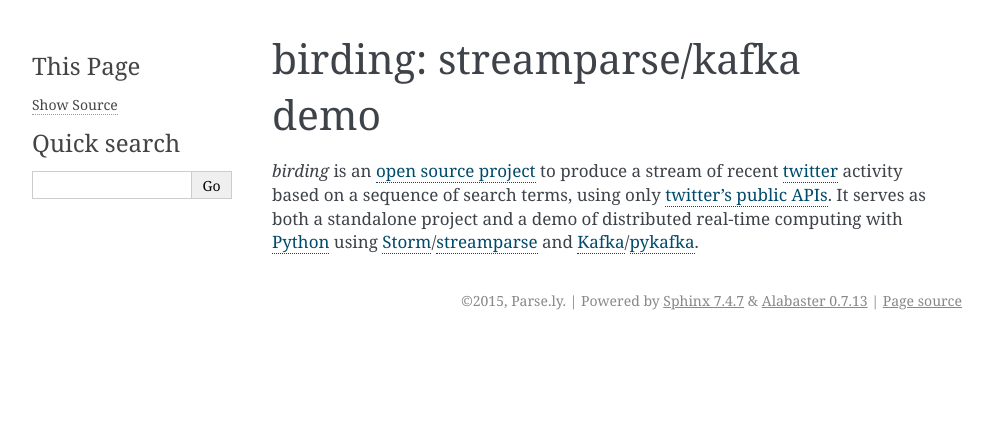
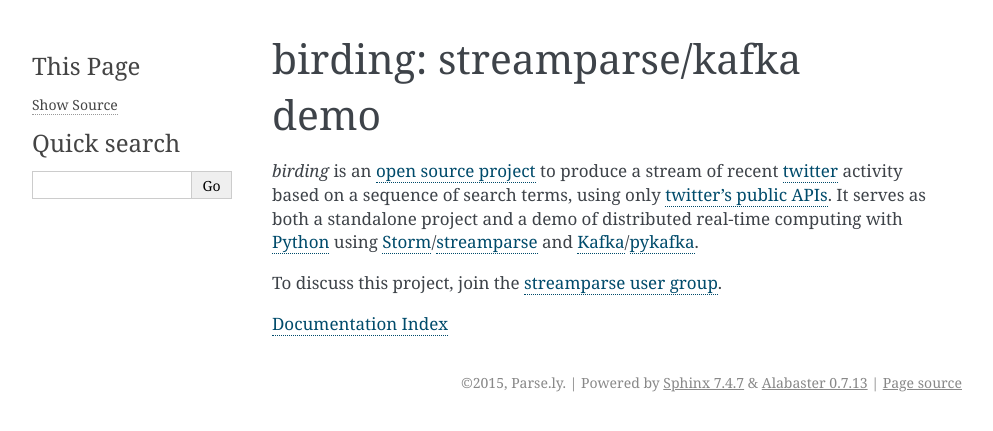
Before and after one commit to Parsely/birding, a Sphinx documentation site: the page built from docs/index.rst, in a window 1280 px wide. Shown: the top 431 px of the page, without its empty margins (148-1141 px from the left). Built offline with Sphinx 7.4.7, drawn with Linux system fonts in a browser that asks for light colours.

Commit message:
Add link to user group for help & discussion.

```diff
--- a/docs/index.rst
+++ b/docs/index.rst
@@ -11,6 +11,10 @@
 .. toctree::
    :maxdepth: 2
 
+To discuss this project, join the `streamparse user group`_.
+
+:ref:`Documentation Index <genindex>`
+
 .. _twitter: https://twitter.com
 .. _`twitter's public APIs`: https://api.twitter.com
 .. _Storm: http://storm.apache.org
@@ -18,3 +22,4 @@
 .. _Kafka: http://kafka.apache.org
 .. _streamparse: https://github.com/Parsely/streamparse
 .. _pykafka: https://github.com/Parsely/pykafka
+.. _`streamparse user group`: https://github.com/Parsely/streamparse#user-group
```
